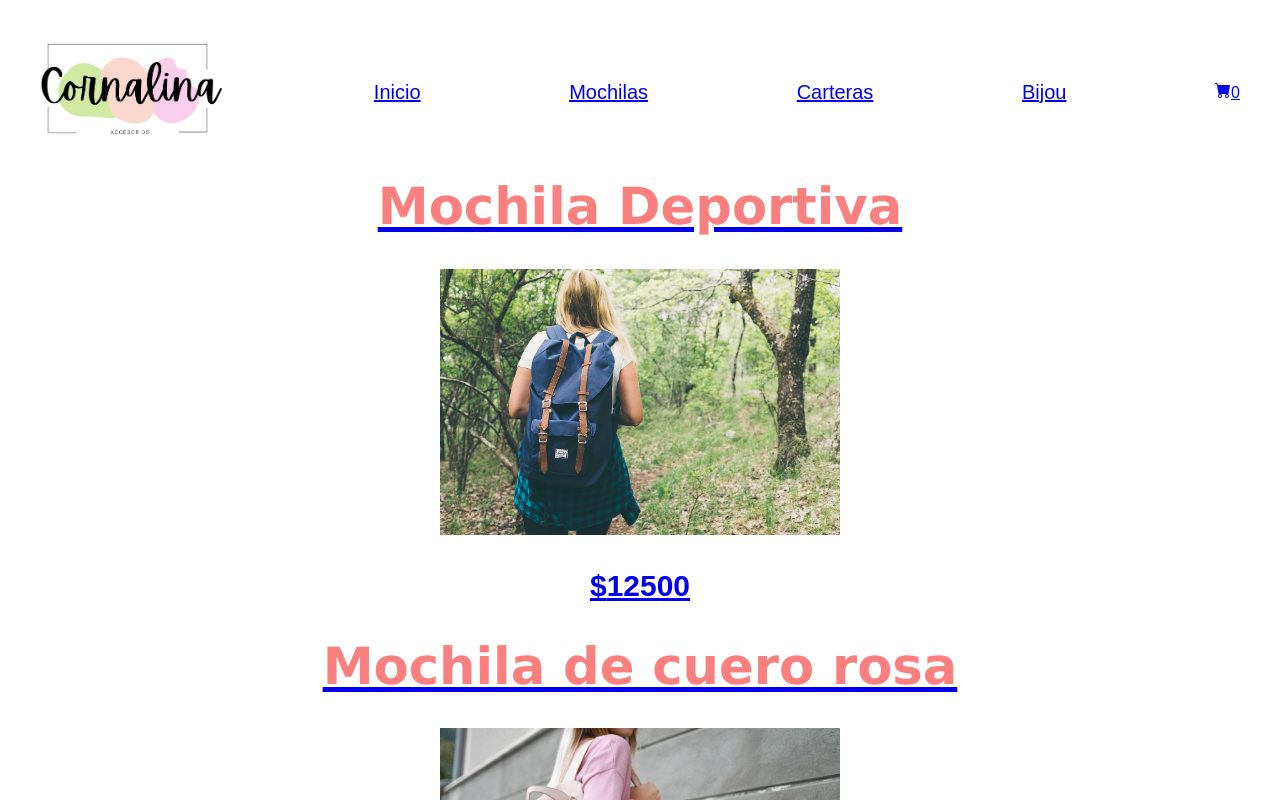
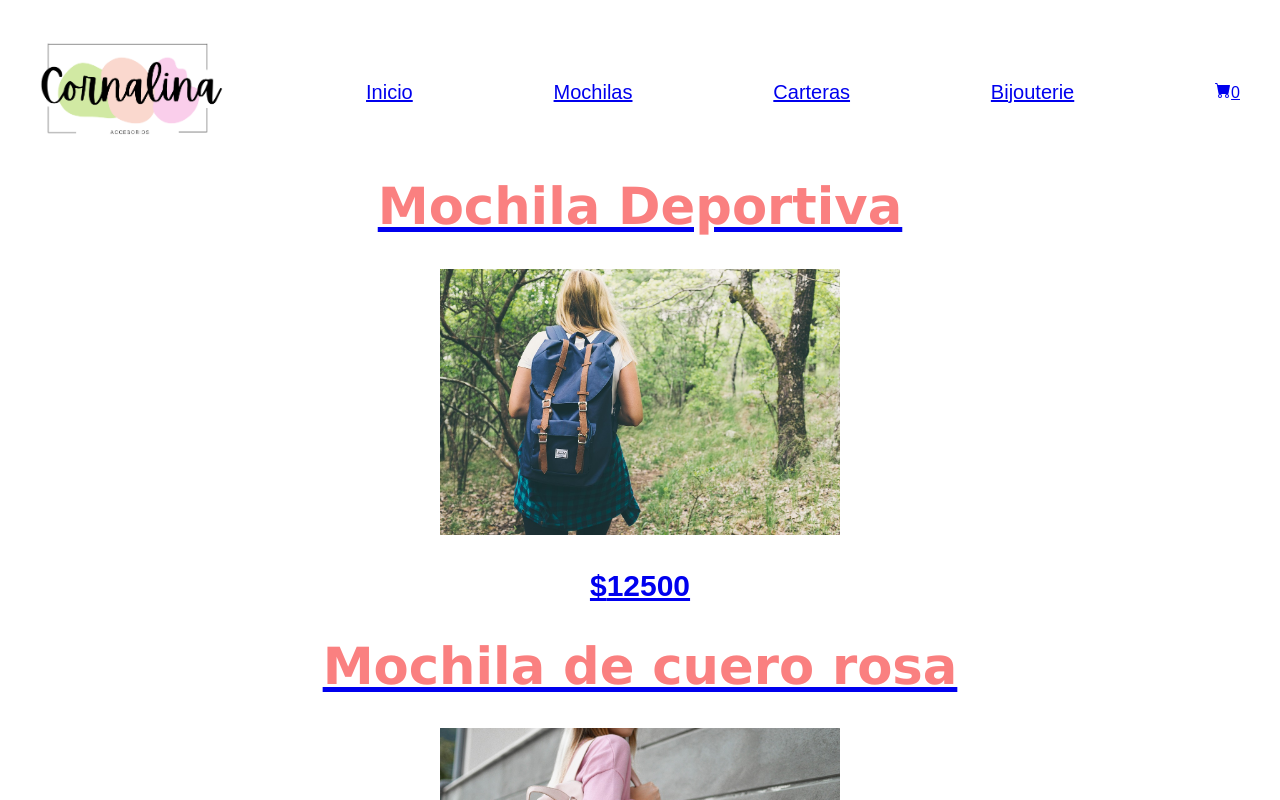
Before and after one commit to beluram/Cornalia-ProjectoFinalRamirezBelen, a React (Vite) app: page /home in a window 1280 px wide. Shown: the top 800 px of the page. Built offline with nearby package versions, Linux system fonts and the light colour scheme.

Commit message:
agregando categorías

```diff
--- a/JSON/products.json
+++ b/JSON/products.json
@@ -1,7 +1,7 @@
 
 [{
     "id": 1,
-    "categoria" : 1,
+    "category" : "mochilas",
     "nombre": "Mochila Deportiva",
     "valor": 12500,
     "imagen": "/src/assets/img/mochila1.jpg",
@@ -9,7 +9,7 @@
 },
 {
     "id": 2,
-    "categoria" : 1,
+    "category" : "mochilas",
     "nombre": "Mochila de cuero rosa",
     "valor": 15500,
     "imagen": "/src/assets/img/mochila2.jpg",
@@ -17,7 +17,7 @@
 },
 {
     "id": 3,
-    "categoria" : 1,
+    "category" : "mochilas",
     "nombre": "Mochila con manijas",
     "valor": 10500,
     "imagen": "/src/assets/img/mochila3.jpg",
@@ -25,7 +25,7 @@
 },
 {
     "id": 4,
-    "categoria" : 2,
+    "category" : "carteras",
     "nombre": "Cartera Azul",
     "valor": 13500,
     "imagen": "/src/assets/img/cartera1.jpg",
@@ -33,7 +33,7 @@
 },
 {
     "id": 5,
-    "categoria" : 2,
+    "category" : "carteras",
     "nombre": "Bandolera rojo y blanco",
     "valor": 11500,
     "imagen": "/src/assets/img/cartera2.jpg",
@@ -41,7 +41,7 @@
 },
 {
     "id": 6,
-    "categoria" : 2,
+    "category" : "carteras",
     "nombre": "Cartera Roja",
     "valor": 12500,
     "imagen": "/src/assets/img/cartera3.jpg",
@@ -49,7 +49,7 @@
 },
 {
     "id": 7,
-    "categoria" : 3,
+    "category" : "bijouterie",
     "nombre": "Collar de perlas",
     "valor": 2500,
     "imagen": "/src/assets/img/collar1.jpg",
@@ -57,7 +57,7 @@
 },
 {
     "id": 8,
-    "categoria" : 3,
+    "category" : "bijouterie",
     "nombre": "Collar Trebol",
     "valor": 1800,
     "imagen": "/src/assets/img/collar2.jpg",
@@ -65,7 +65,7 @@
 },
 {
     "id": 9,
-    "categoria" : 3,
+    "category" : "bijouterie",
     "nombre": "Aros celestes",
     "valor": 1500,
     "imagen": "/src/assets/img/aros1.jpg",
@@ -73,7 +73,7 @@
 },
 {
     "id": 10,
-    "categoria" : 3,
+    "category" : "bijouterie",
     "nombre": "Aros celestes y azul",
     "valor": 1500,
     "imagen": "/src/assets/img/aros2.jpg",
@@ -81,7 +81,7 @@
 },
 {
     "id": 11,
-    "categoria" : 3,
+    "category" : "bijouterie",
     "nombre": "Aros y collar llave",
     "valor": 3500,
     "imagen": "/src/assets/img/aroscollar1.webp",
@@ -89,7 +89,7 @@
 },
 {
     "id": 12,
-    "categoria" : 3,
+    "category" : "bijouterie",
     "nombre": "Aros y collar piedras",
     "valor": 3500,
     "imagen": "/src/assets/img/aroscollar2.jpg",
--- a/src/App.jsx
+++ b/src/App.jsx
@@ -20,7 +20,8 @@ function App() {
       <Routes>
         <Route path = "/cart" element={<h1>Finaliza tu compra:</h1>}/>
         <Route path='/home' element={<ItemListContainer products={products}/>}/>
-        <Route path="/products/:id" element={<ItemDetailContainer products={products}/>}/>
+        <Route path='/products/:category/:id' element={<ItemListContainer products={products}/>}/>
+        <Route path="/home/:id" element={<ItemDetailContainer products={products}/>}/>
       </Routes>
     </div>
   );
--- a/src/components/ItemListContainer/ItemListContainer.jsx
+++ b/src/components/ItemListContainer/ItemListContainer.jsx
@@ -2,6 +2,7 @@ import styles from './ItemListContainer.module.css';
 import Card from '../Card/Card';
 
 const ItemListContainer = ({products}) => {
+
       return (
         <div className={styles.productos}>
           {products.map((product) => (<Card key={product.id} product={product}/>))}
--- a/src/components/Navbar/index.jsx
+++ b/src/components/Navbar/index.jsx
@@ -13,14 +13,14 @@ const Navbar = () => {
       <Link to="/home">
         <p>Inicio</p>
       </Link>
-      <Link to="/mochilas">
+      <Link to={"/mochilas"}>
         <p>Mochilas</p>
       </Link>
       <Link to="/carteras">
         <p>Carteras</p>
       </Link>
-      <Link to="/bijou">
-        <p>Bijou</p>
+      <Link to="/bijouterie">
+        <p>Bijouterie</p>
       </Link>
       <Link to= "/cart">
         <CartWidget/>
```
